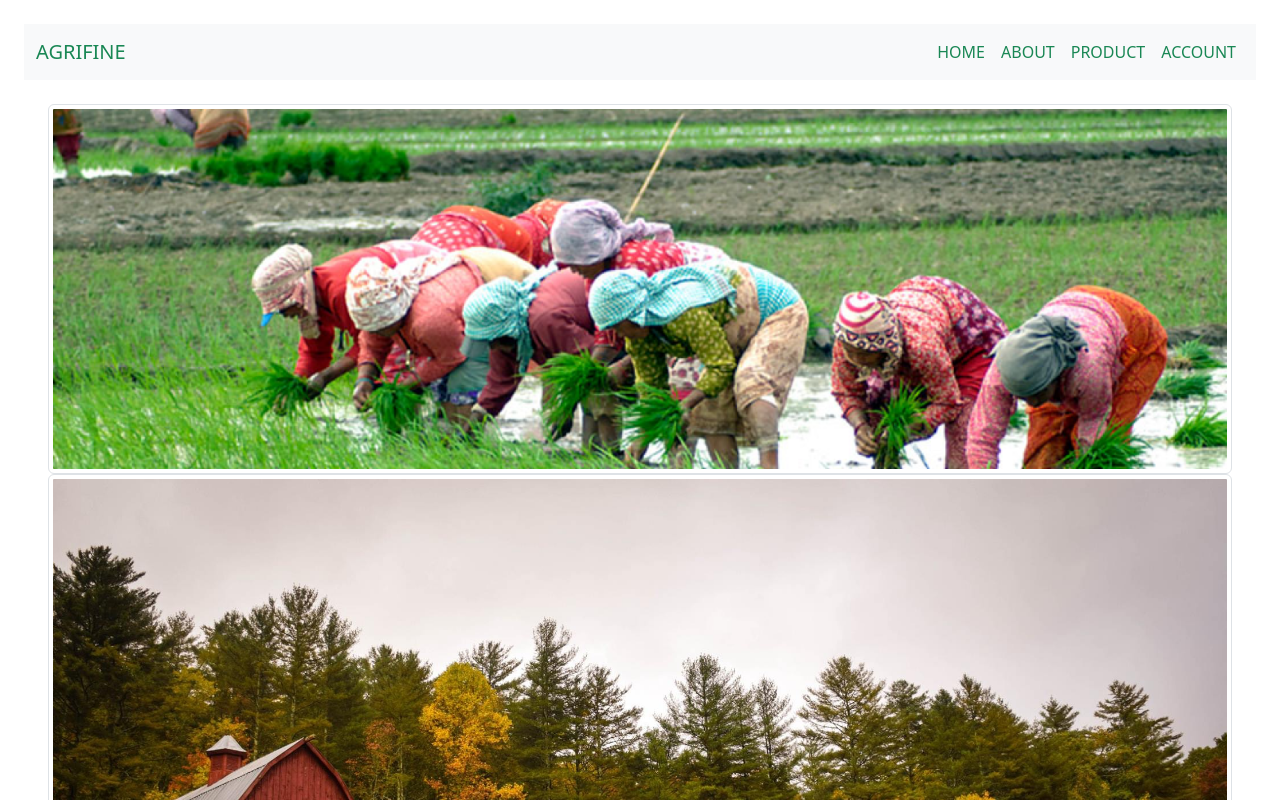
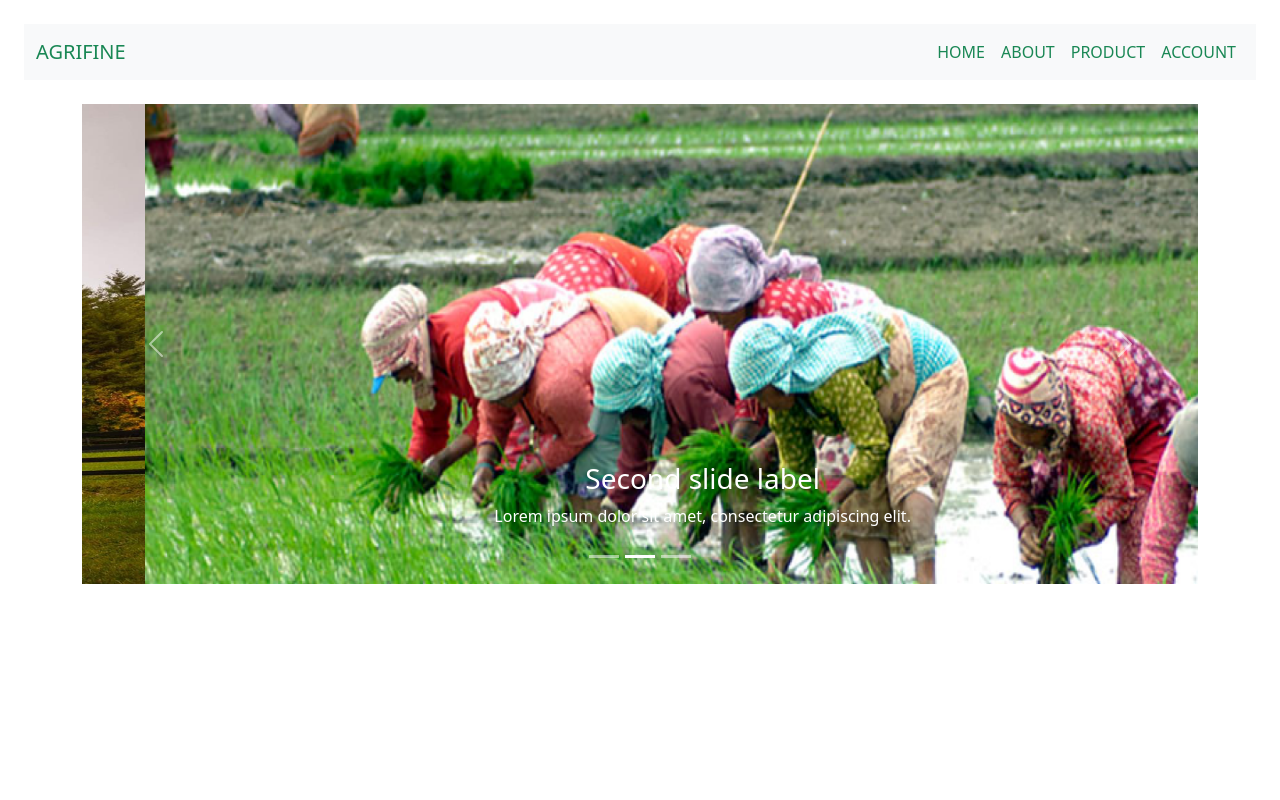
Before and after one commit to Afrifine/agrifine-frontend, a React (Create React App) app: page / in a window 1280 px wide. Shown: the top 800 px of the page. Built offline with nearby package versions, Linux system fonts and the light colour scheme; no server answers.

Commit message:
Create carousel

```diff
--- a/package.json
+++ b/package.json
@@ -10,6 +10,7 @@
     "bootstrap": "^5.2.0",
     "firebase": "^9.9.3",
     "react": "^18.2.0",
+    "react-bootstrap": "^2.5.0",
     "react-dom": "^18.2.0",
     "react-multi-carousel": "^2.8.2",
     "react-redux": "^8.0.2",
--- a/src/components/navigation/Header.js
+++ b/src/components/navigation/Header.js
@@ -1,24 +1,58 @@
-import React from 'react';
+import React, { useState } from 'react';
+import Carousel from 'react-bootstrap/Carousel';
 import { headerImage, image1, image2 } from '../../assets';
+import { HeaderStyles } from '../../styles';
 
 const Header = () => {
-  const images = [headerImage, image1, image2];
-  console.log(images);
- return (
-  <div className="container-fluid">
-    <div className="row m-4">
-        <div>
-          <img className="img-fluid img-thumbnail" src={headerImage} alt="Hero" />
-        </div>
-        <div>
-          <img className="img-fluid img-thumbnail" src={image1} alt="Hero" />
-        </div>
-        <div>
-          <img className="img-fluid img-thumbnail" src={image2} alt="Hero" />
-        </div>
-      </div>
-  </div>
-  )
+  const [index, setIndex] = useState(0);
+
+  const handleSelect = (selectedIndex) => {
+    setIndex(selectedIndex);
+  };
+
+  return (
+    <>
+      <Carousel activeIndex={index} onSelect={handleSelect} className="container">
+        <Carousel.Item>
+          <img
+            className={HeaderStyles.image}
+            src={image1}
+            alt="First slide"
+          />
+          <Carousel.Caption>
+            <h3>First slide label</h3>
+            <p>Nulla vitae elit libero, a pharetra augue mollis interdum.</p>
+          </Carousel.Caption>
+        </Carousel.Item>
+        <Carousel.Item>
+          <img
+            className={HeaderStyles.image}
+            src={headerImage}
+            alt="Second slide"
+          />
+
+          <Carousel.Caption>
+            <h3>Second slide label</h3>
+            <p>Lorem ipsum dolor sit amet, consectetur adipiscing elit.</p>
+          </Carousel.Caption>
+        </Carousel.Item>
+        <Carousel.Item>
+          <img
+            className={HeaderStyles.image}
+            src={image2}
+            alt="Third slide"
+          />
+
+          <Carousel.Caption>
+            <h3>Third slide label</h3>
+            <p>
+              Praesent commodo cursus magna, vel scelerisque nisl consectetur.
+            </p>
+          </Carousel.Caption>
+        </Carousel.Item>
+      </Carousel>
+    </>
+  );
 };
 
 export default Header;
--- /dev/null
+++ b/src/styles/Header.module.css
@@ -0,0 +1,5 @@
+.image {
+  width: 80rem;
+  height: 30rem;
+  margin: auto;
+}
--- /dev/null
+++ b/src/styles/index.js
@@ -0,0 +1,3 @@
+import HeaderStyles from './Header.module.css';
+// eslint-disable-next-line import/prefer-default-export
+export { HeaderStyles };
```
Also changed, not shown: 1 other file (tests, documents, lock files or other folders).
